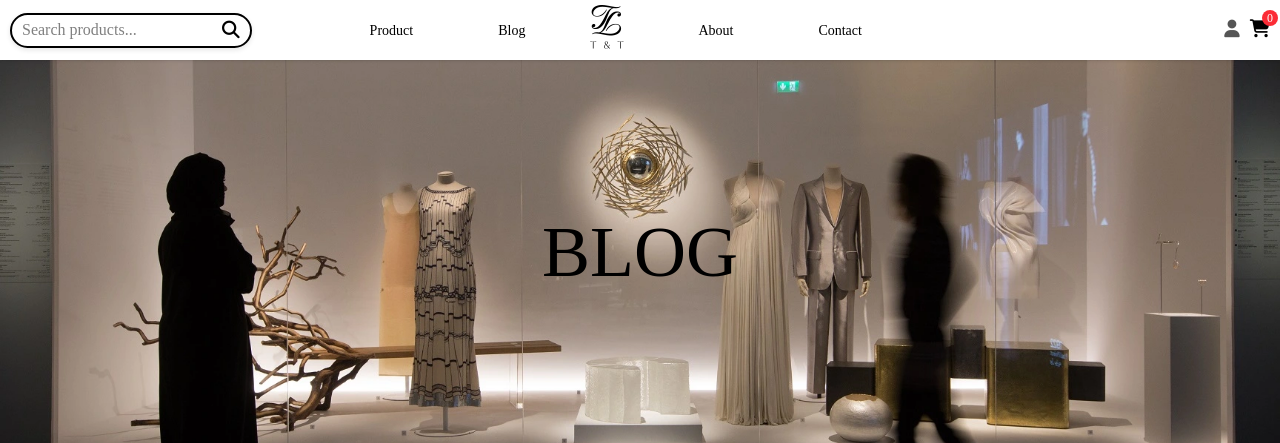
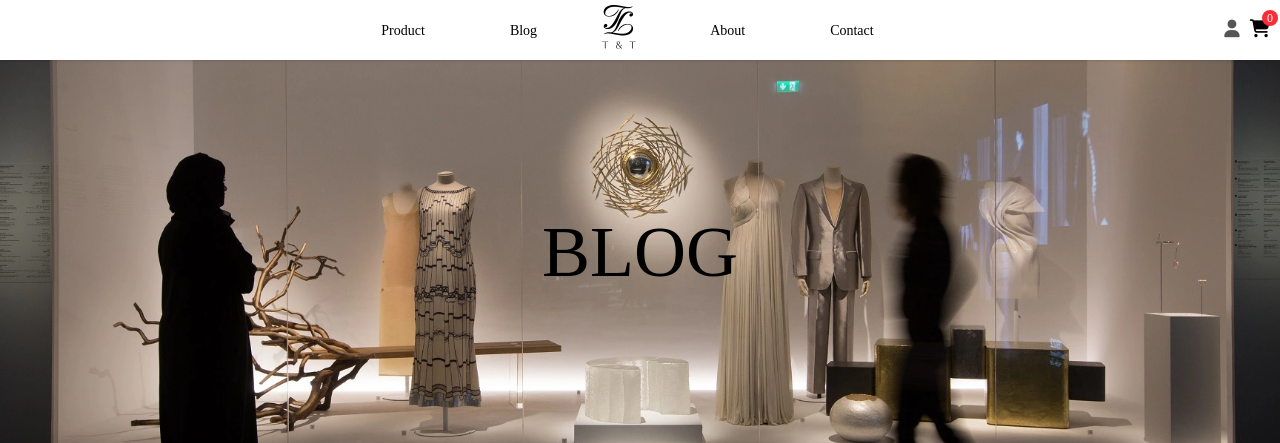
Before and after one commit to NguyenUoc98/clothing-store, a Laravel app: page /blog in a window 1280 px wide; the page is wider, and only the part inside the window is pictured. Shown: the top 443 px of that part. Run offline with Laravel 12, Linux system fonts and the light colour scheme; data that the repository does not hold is empty; some libraries are stand-ins or nearby versions; some web fonts are replaced.

Commit message:
fix header

```diff
--- a/resources/views/layouts/frontend/header.blade.php
+++ b/resources/views/layouts/frontend/header.blade.php
@@ -1,20 +1,13 @@
 <nav class="bg-white sticky top-0 w-full z-10 shadow">
-    <div class="menu flex max-w-7xl !mx-auto items-center !justify-between">
-        <div class="search !w-fit">
-            <input type="text" id="search-box" placeholder="Search products..." autocomplete="off">
-            <ul id="suggestions" class="suggestions-list"></ul>
-            <div class="iconsearch">
-                <i class="fa-solid fa-magnifying-glass"></i>
-            </div>
-        </div>
-        <ul class="!ml-14">
+    <div class="menu max-w-7xl !mx-auto items-center relative">
+        <ul class="!mx-auto">
             <li><a href="{{ route('product.index') }}">Product</a></li>
             <li><a href="{{ route('blog') }}">Blog</a></li>
             <li><a href="{{ route('home') }}" class="!m-0 !px-6"><img src="{{ asset('asset/img/logo.png') }}" alt="Logo" class="anh"></a></li>
             <li><a href="{{ route('about') }}">About</a></li>
             <li><a href="{{ route('contact') }}">Contact</a></li>
         </ul>
-        <div class="icon !m-0" id="menuIcon">
+        <div class="icon !m-0 absolute right-0" id="menuIcon">
             <div class="icon1">
                 <div class="iconsearch1">
                     @guest('customer')
```
